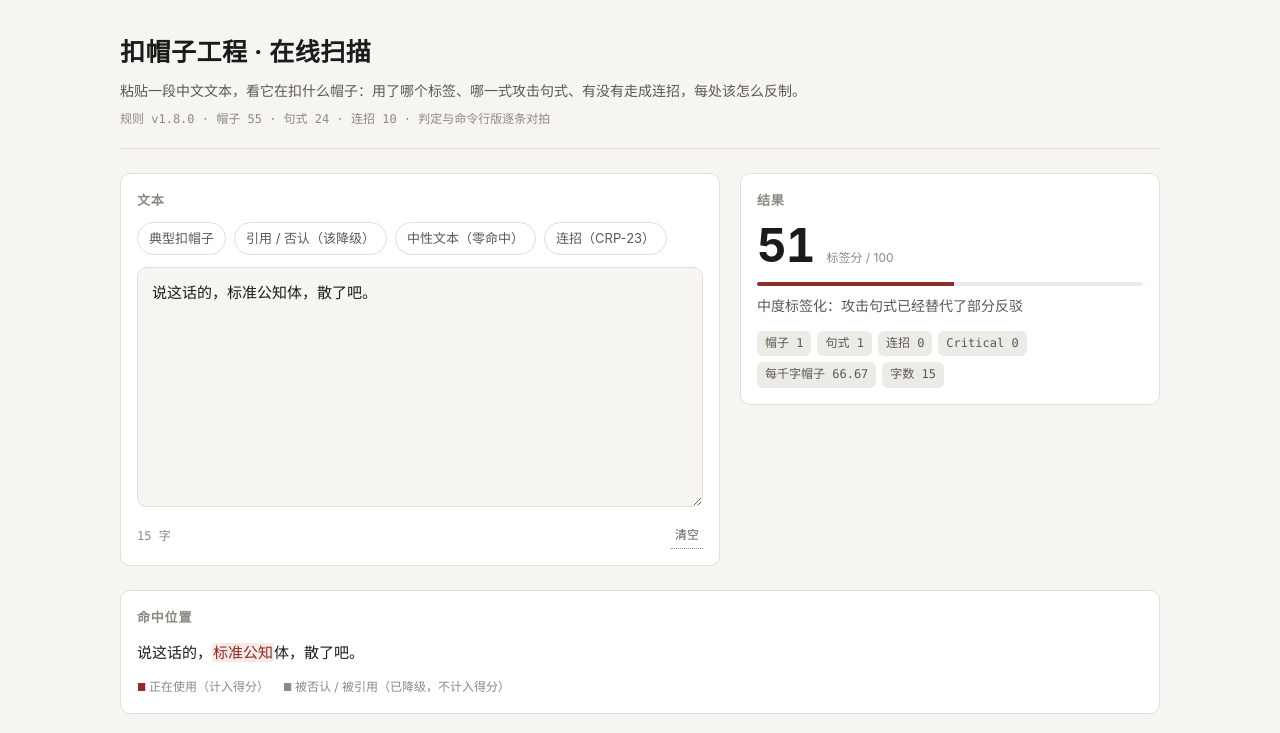
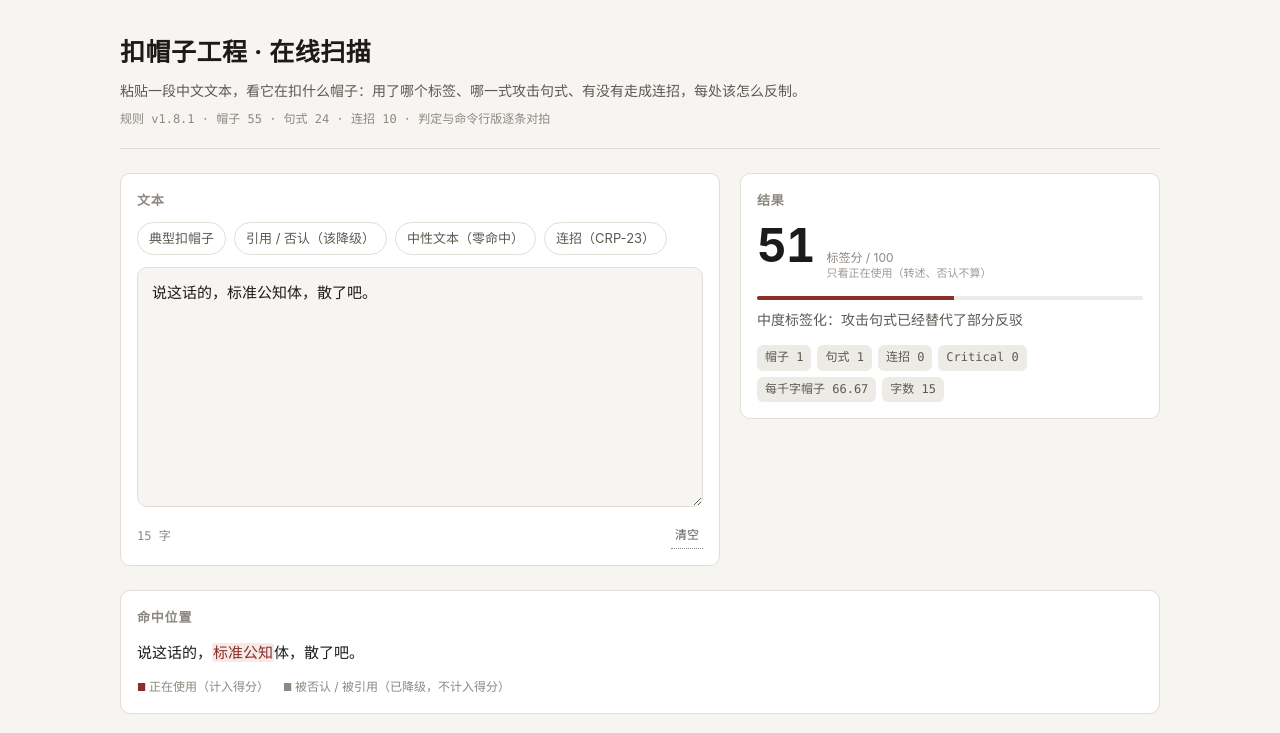
Before and after one commit to bfxh/koumaozi, a plain HTML site: page docs/index.html in a window 1280 px wide. Shown: the top 733 px of the page. Drawn offline with Linux system fonts and the light colour scheme.

Commit message:
fix(web): 主分数只算"正在使用"的命中
拿 CRP-48 自查时发现的：那句「他在评论区说我收了钱、说我是公知」
在网页上显示 51 分「中度标签化」。

数字和 hat_scan.py 完全一致，对拍也是绿的——但那个数回答的不是用户
问的问题。用户在问"我这段在扣帽子吗"，答案是"没有，你在转述别人的
指控"。语料里这一条的正确答案就是 0 分。

改成：被引号括起来的、跟在"他说/我说/质疑"后面的、否定句里的，都
算转述，降级处理，不计入主分数；含它们的总分另起一行对照，两个数
都摆着。改动只在 app.js 的呈现层，判定与计分仍是 scan.js 那一份，
对拍范围不变。

顺带把 pages.yml 的 action 升到当前大版本（configure-pages v6 /
upload-pages-artifact v5 / deploy-pages v5），消掉 Node 20 弃用告警。

```diff
--- a/docs/app.js
+++ b/docs/app.js
@@ -17,6 +17,7 @@
     score: document.getElementById("score"),
     bar: document.getElementById("bar"),
     verdict: document.getElementById("verdict"),
+    downgrade: document.getElementById("downgrade"),
     counts: document.getElementById("counts"),
     markup: document.getElementById("markup"),
     findings: document.getElementById("findings")
@@ -73,23 +74,6 @@
   }
 
   /* ---- 渲染 ---- */
-
-  function renderCounts(stats) {
-    clearChildren(els.counts);
-    var pairs = [
-      ["帽子", stats.hat_hits],
-      ["句式", stats.pattern_hits],
-      ["连招", stats.combo_hits],
-      ["Critical", stats.critical_hits],
-      ["每千字帽子", stats.hat_per_kilo],
-      ["字数", stats.chars]
-    ];
-    pairs.forEach(function (pair) {
-      var li = document.createElement("li");
-      li.textContent = pair[0] + " " + pair[1];
-      els.counts.appendChild(li);
-    });
-  }
 
   function ranges(findings) {
     // 只标帽子与句式：连招是它们的组合，单独标会和成员重复
@@ -220,10 +204,38 @@
     els.verdict.textContent = hasText
       ? stats.verdict
       : "还没有输入。";
-    renderCounts(hasText ? stats : {
-      hat_hits: 0, pattern_hits: 0, combo_hits: 0, critical_hits: 0,
-      hat_per_kilo: 0, chars: 0
+  }
+
+  function renderCounts(stats) {
+    clearChildren(els.counts);
+    var pairs = [
+      ["帽子", stats.hat_hits],
+      ["句式", stats.pattern_hits],
+      ["连招", stats.combo_hits],
+      ["Critical", stats.critical_hits],
+      ["每千字帽子", stats.hat_per_kilo],
+      ["字数", stats.chars]
+    ];
+    pairs.forEach(function (pair) {
+      var li = document.createElement("li");
+      li.textContent = pair[0] + " " + pair[1];
+      els.counts.appendChild(li);
     });
+  }
+
+  /** 主分数只算"正在使用"的命中，被引用 / 被否认的不算。
+   *
+   *  这个口径和回归语料一致：把"他在评论区说我收了钱"判成 51 分中度标签化，
+   *  等于告诉用户"你这段在扣帽子"，而事实是他在转述别人的指控。
+   *  含这些的总分仍然照命令行那边的算法给出，放在下面一行对照，两边都不藏。
+   */
+  function renderDowngrade(downgraded, totalStats, chars) {
+    if (!downgraded.length) {
+      els.downgrade.textContent = "";
+      return;
+    }
+    els.downgrade.innerHTML = "另有 <b>" + downgraded.length + "</b> 处被引用 / 被否认（已降级，不计入）" +
+      " · 含这些一共 <b>" + totalStats.label_score + "</b> 分（" + chars + " 字）";
   }
 
   /* ---- 主流程 ---- */
@@ -236,14 +248,26 @@
     var hasText = text.trim().length > 0;
 
     if (!hasText) {
-      setScore(null, false);
+      setScore({ label_score: 0, verdict: "还没有输入。" }, false);
+      renderDowngrade([], null, 0);
+      renderCounts({ hat_hits: 0, pattern_hits: 0, combo_hits: 0, critical_hits: 0,
+                     hat_per_kilo: 0, chars: 0 });
       renderMarkup("", []);
       renderFindings([]);
       return;
     }
 
     var result = SCAN.scan(text);
-    setScore(result.stats, true);
+    // 主分数只算"正在使用"的命中；被引用/被否认的单独列出来，并给出含它们的总分
+    var usedOnly = result.findings.filter(function (item) { return item.role === "used"; });
+    var downgraded = result.findings.filter(function (item) {
+      return item.kind !== "combo" && item.role !== "used";
+    });
+    var usedStats = SCAN.score(usedOnly, result.chars);
+
+    setScore(usedStats, true);
+    renderCounts(result.stats);
+    renderDowngrade(downgraded, result.stats, result.chars);
     renderMarkup(text, result.findings);
     renderFindings(result.findings);
   }
--- a/docs/index.html
+++ b/docs/index.html
@@ -94,8 +94,12 @@
 
   .score { display: flex; align-items: baseline; gap: 12px; }
   .score b { font-size: 46px; line-height: 1; font-variant-numeric: tabular-nums; letter-spacing: -1px; }
-  .score span { font-size: 12px; color: var(--ink-faint); }
+  .score span { font-size: 12px; color: var(--ink-faint); display: block; line-height: 1.4; }
+  .score span small { display: block; font-size: 11px; color: var(--ink-faint); opacity: .85; }
   .verdict { margin-top: 8px; font-size: 14px; color: var(--ink-soft); }
+  /* 被引用/被否认的命中已降级，但对"这段文本自己在扣吗"这个问法，它们不该占分 */
+  .downgrade { margin-top: 6px; font-size: 13px; color: var(--ink-faint); }
+  .downgrade b { color: var(--ink-soft); font-variant-numeric: tabular-nums; }
   .counts { list-style: none; display: flex; flex-wrap: wrap; gap: 6px; padding: 0; margin: 14px 0 0; }
   .counts li { font-size: 12px; font-family: var(--mono); padding: 3px 8px; border-radius: 6px; background: var(--muted-soft); color: var(--ink-soft); }
   .bar { height: 4px; border-radius: 2px; background: var(--muted-soft); overflow: hidden; margin-top: 14px; }
@@ -160,10 +164,11 @@
       <h2>结果</h2>
       <div class="score">
         <b id="score">—</b>
-        <span>标签分 / 100</span>
+        <span>标签分 / 100<small>只看正在使用（转述、否认不算）</small></span>
       </div>
       <div class="bar"><i id="bar"></i></div>
       <div class="verdict" id="verdict">还没有输入。</div>
+      <div class="downgrade" id="downgrade"></div>
       <ul class="counts" id="counts"></ul>
     </section>
   </div>
--- a/docs/rules.js
+++ b/docs/rules.js
@@ -9,7 +9,7 @@
   else { root.KOUMAOZI_RULES = factory(); }
 })(typeof globalThis !== "undefined" ? globalThis : this, function () {
   return {
-   "version": "1.8.0",
+   "version": "1.8.1",
    "families": {
     "stance-traitor": {
      "label": "立场叛徒",
```
Also changed, not shown: .tmp_url.txt (added), 5 other files.
